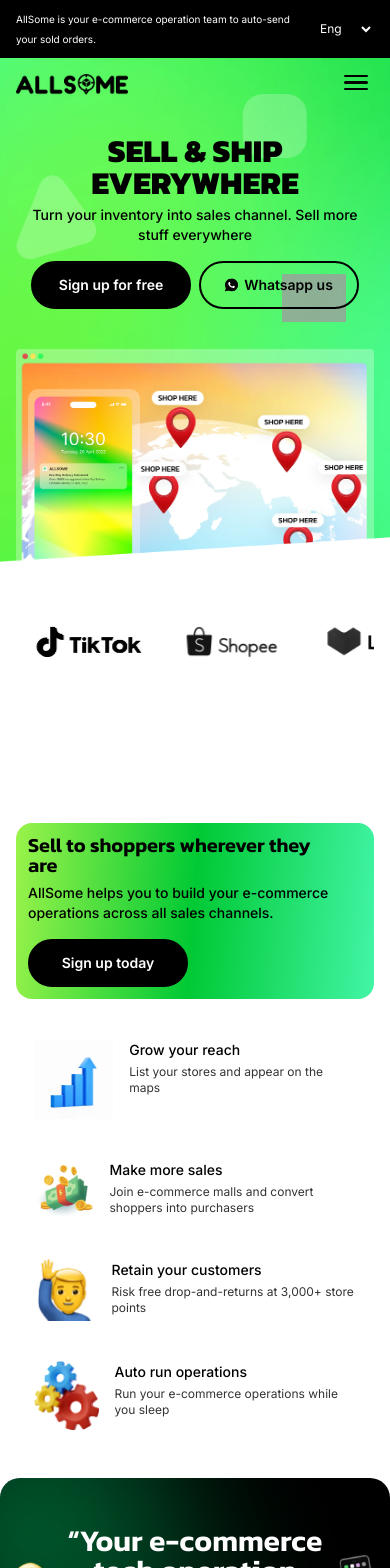
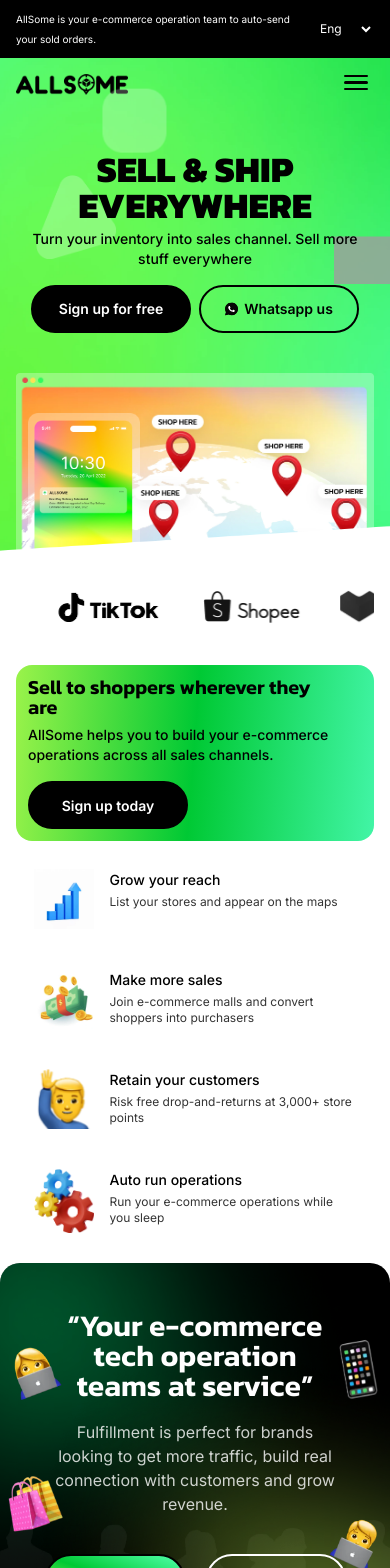
Before and after one commit to AnjaliChandaRC/allsome-next, a Next.js app: page / in a window 390 px wide. Shown: the top 1568 px of the page. Built offline with nearby package versions, Linux system fonts and the light colour scheme; grey boxes are pictures that could not be loaded.

Commit message:
responsive hero

```diff
--- a/package.json
+++ b/package.json
@@ -10,6 +10,7 @@
   },
   "dependencies": {
     "@emailjs/browser": "^4.4.1",
+    "aos": "^2.3.4",
     "jquery": "^3.7.1",
     "lucide-react": "^0.474.0",
     "next": "15.1.6",
--- a/src/app/components/Hero.jsx
+++ b/src/app/components/Hero.jsx
@@ -10,14 +10,14 @@ const Hero = () => {
     <div className='bg-hero-pattern bg-cover mx-auto bg-no-repeat bg-center flex flex-col items-center justify-center relative'>
       <Header />
       <div className="relative max-w-[1440px] w-full mx-auto">
-        <div className="container mx-auto ">
+        <div className="container mx-auto">
           <div className="flex flex-wrap">
-            <div className="lg:w-6/12 w-full lg:py-[114px] py-10 relative">
-              <Image className='absolute pointer-events-none xl:-left-32 left-0 e-commerce-box-icon max-md:top-20 xl:max-w-40 lg:max-w-32 md:max-w-24 max-w-20 opacity-80 w-full' src='/assets/images/webp/hero-ellipse-img-1.webp' width={213} height={230} alt='ellipse-img-1' />
+            <div className="lg:w-6/12 w-full lg:py-[114px] md:py-10 max-md:pt-14 max-md:pb-10 relative">
+              <Image className='absolute pointer-events-none xl:-left-32 lg:left-0 sm:left-24 left-5 e-commerce-box-icon-two max-md:top-20 xl:max-w-40 lg:max-w-32 md:max-w-24 max-w-20 opacity-80 w-full' src='/assets/images/webp/hero-ellipse-img-1.webp' width={213} height={230} alt='ellipse-img-1' />
               <Image className='absolute pointer-events-none lg:right-28 md:right-20 right-12 top-4 revolve xl:max-w-24 lg:max-w-20 max-w-16 opacity-80 w-full' src='/assets/images/webp/hero-ellipse-img-2.webp' width={213} height={230} alt='ellipse-img-1' />
               <Image className='absolute pointer-events-none lg:right-[36%] md:right-14 right-7 bottom-6 bounce xl:max-w-24 lg:max-w-20 max-w-16 opacity-80 w-full' src='/assets/images/webp/hero-ellipse-img-3.webp' width={213} height={230} alt='ellipse-img-1' />
               <div className="relative z-20">
-                <h1 className='uppercase lg:mb-2.5 mb-1.5 font-kanit max-lg:text-center max-lg:mx-auto text-black font-extrabold xl:text-custom-6xl lg:text-custom-5xl md:text-custom-4xl sm:text-custom-3xl text-custom-2xl max-w-[579px] !leading-[100%] text-start'>SELL & SHIP EVERYWHERE</h1>
+                <h1 className='uppercase lg:mb-2.5 mb-1.5 font-kanit max-lg:text-center max-lg:mx-auto text-black font-extrabold xl:text-custom-6xl lg:text-custom-5xl md:text-custom-4xl sm:text-custom-3xl text-4xl max-w-[579px] !leading-[100%] text-start'>SELL & SHIP EVERYWHERE</h1>
                 <CustomDescription styleclass="xl:mb-[34px] lg:mb-7 md:mb-5 mb-4 max-lg:text-center max-lg:mx-auto max-w-[450px] xl:!text-xl lg:!text-lg md:!text-base !text-sm" description="Turn your inventory into sales channel. Sell more stuff everywhere" />
                 <div className="flex gap-2 max-lg:justify-center">
                   <CustomButton styleclass='xl:!py-[14.5px] lg:!py-3 !py-2 xl:!px-[34.5px] !bg-black text-white hover:!bg-transparent hover:text-black' title='Sign up for free' />
@@ -27,7 +27,7 @@ const Hero = () => {
             </div>
             <div className="lg:w-6/12 w-full lg:pt-10">
               <Image className='shadow-custom-1 pointer-events-none lg:block max-lg:hidden xl:max-w-[635px] rounded-md lg:max-w-lg lg:absolute right-0' src='/assets/images/webp/hero-location-img.webp' width={635} height={543} alt='location-img' />
-              <Image className='shadow-custom-1 pointer-events-none xl:max-w-[318] lg:block max-lg:hidden rounded-[29px] lg:max-w-64 lg:absolute translate-x-8 -bottom-20 bounce-in-right' src='/assets/images/webp/hero-mobile-img.webp' width={318} height={430} alt='mobile-img' />
+              <Image className='shadow-custom-1 pointer-events-none xl:max-w-[318] lg:block max-lg:hidden rounded-[29px] lg:max-w-64 lg:absolute translate-x-8 xl:-bottom-20 -bottom-10 bounce-in-right' src='/assets/images/webp/hero-mobile-img.webp' width={318} height={430} alt='mobile-img' />
               <div className="max-lg:relative justify-center flex">
                 <Image className='max-lg:block pointer-events-none lg:hidden relative w-full max-w-2xl' src='/assets/images/webp/hero-mobile-location-img.webp' width={635} height={543} alt='location-img' />
                 <Image className='max-lg:block pointer-events-none lg:hidden w-full z-50 md:max-w-44 sm:max-w-32 max-w-28 absolute md:top-14 sm:top-12 top-10 md:left-0 sm:left-7 left-3' src='/assets/images/webp/mobile-screen-img-2.png' width={635} height={543} alt='mobile-img' />
--- a/src/app/components/IconsSlider.jsx
+++ b/src/app/components/IconsSlider.jsx
@@ -1,12 +1,20 @@
 import React from 'react'
 import CustomSlider from './common/CustomSlider'
 import { ICON_SLIDER_LIST } from '../utils/helper'
+import Image from 'next/image'
 
 const IconsSlider = () => {
   return (
-    <div className='bg-white-pattern bg-cover bg-center object-cover pt-[140px] pb-[164px] -mt-28 relative z-[50] bg-no-repeat'>
+    <div className='bg-white-pattern bg-cover bg-center object-cover xl:pt-[140px] pt-20 xl:pb-[164px] lg:pb-20 md:pb-[60px] pb-10 -mt-28 relative z-[50] bg-no-repeat'>
       <div className="container">
-        <CustomSlider dataList={ICON_SLIDER_LIST} classStyle='!gap-[39px]' customClassStyle='mr-[39px] min-w-[100px] h-auto w-auto'/>
+        <CustomSlider dataList={ICON_SLIDER_LIST} classStyle='!gap-[39px] md:!hidden max-md:!block' customClassStyle='min-w-[100px] h-auto' />
+        <div className="flex lg:gap-[39px] gap-6 justify-center items-center">
+          {ICON_SLIDER_LIST.map((obj, index) => (
+            <div key={index} className='max-md:hidden md:block'>
+              <Image className='object-cover flex' src={obj.image} width={obj.width} height={obj.height} alt='icon' />
+            </div>
+          ))}
+        </div>
       </div>
     </div>
   )
--- a/src/app/components/SellToShoppers.jsx
+++ b/src/app/components/SellToShoppers.jsx
@@ -7,7 +7,7 @@ import { SHOPPERS_CARDS_LIST } from '../utils/helper'
 
 const SellToShoppers = () => {
   return (
-    <div className='bg-cover w-full flex flex-col items-center justify-center relative xl:pb-[110px] lg:pb-[70px] max-lg:pb-12'>
+    <div className='bg-cover w-full flex flex-col items-center justify-center relative xl:pb-[110px] lg:pb-20 md:pb-[60px] pb-[30px]'>
       <div className="container mx-auto">
         <div className="flex flex-wrap justify-center items-center">
           <div className="xl:w-4/12 w-full">
@@ -17,16 +17,16 @@ const SellToShoppers = () => {
               <CustomButton styleclass='hover:!bg-transparent xl:!px-8 xl:!py-[12.5px] !bg-black hover:!text-black !text-white' title='Sign up today' />
             </div>
           </div>
-          <div className="xl:w-8/12 w-full xl:pt-0 pt-10 lg:pl-8 mx-auto max-xl:justify-center flex items-center">
+          <div className="xl:w-8/12 w-full xl:pt-0 md:pt-10 pt-7 lg:pl-8 mx-auto max-xl:justify-center flex items-center">
             <div className="flex xl:gap-x-[36px] lg:gap-x-36 md:gap-x-10 max-xl:justify-center items-center lg:gap-y-[68px] md:gap-y-14 sm:gap-y-12 gap-y-10 flex-wrap">
               {SHOPPERS_CARDS_LIST.map((item, index) => (
                 <div className="max-w-[323px] w-full gap-4 flex" key={index}>
                   <div className='w-auto'>
-                    <Image className={`lg:min-w-[80px] min-w-[60px] h-auto pointer-events-none ${index === 2 ? "min-w-[62px] max-w-[62px]" : ""}${index === 3 ? "min-w-[65px] max-w-[65px]" : ""}`} src={item.cardImg} width={item.width} height={item.height} alt={item.alt} />
+                    <Image className={`lg:min-w-[80px] sm:min-w-[60px] max-sm:!max-w-[60px] h-auto pointer-events-none ${index === 2 ? "sm:min-w-[62px] max-w-[62px]" : ""}${index === 3 ? "sm:min-w-[65px] max-w-[65px]" : ""}`} src={item.cardImg} width={item.width} height={item.height} alt={item.alt} />
                   </div>
                   <div>
                     <h4 className='font-medium lg:text-lg md:text-base text-sm mb-1 leading-[150%] text-black'>{item.title}</h4>
-                    <p className={` ${index === 1 ? "xl:min-w-[260px]" : ""}  ${index === 3 ? "xl:min-w-[260px]" : ""} text-black w-full opacity-80 lg:text-base md:text-sm text-xs`}>{item.description}</p>
+                    <p className={`${index === 0 ? "" : "xl:min-w-[260px]"} text-black w-full opacity-80 lg:text-base md:text-sm text-xs`}>{item.description}</p>
                   </div>
                 </div>
               ))}
--- a/src/app/components/common/CustomSlider.jsx
+++ b/src/app/components/common/CustomSlider.jsx
@@ -45,7 +45,7 @@ const CustomSlider = ({ dataList, classStyle = '', slidesToShow = 7, rtl = false
       {
         dataList.map((obj, index) => (
           <div key={index} className="slide-item !flex !justify-center !items-center">
-            <Image width={obj.width} height={obj.height} className={`${customClassStyle} "object-cover h-auto w-auto"`} src={obj.image} alt="img" />
+            <Image width={obj.width} height={obj.height} className={`${customClassStyle} "object-cover"`} src={obj.image} alt="img" />
           </div>
         ))
       }
--- a/src/app/globals.css
+++ b/src/app/globals.css
@@ -291,52 +291,61 @@ input[type=number] {
 
 @keyframes revolve {
   30% {
-    transform: translateY(-10px) translateX(0px);
+    transform: translateY(-30%) translateX(0%);
   }
 
   45% {
-    transform: translateY(20px) translateX(20px);
+    transform: translateY(250%) translateX(50%);
   }
 
   60% {
-    transform: translateY(-20px) translateX(-20px);
+    transform: translateY(-50%) translateX(-250%);
   }
 
   50% {
-    transform: translateY(20px) translateX(-10px);
+    transform: translateY(150%) translateX(-240%);
   }
 
   70% {
-    transform: translateY(-20px) translateX(-20px);
+    transform: translateY(-100%) translateX(-90%);
   }
 
   100% {
-    transform: translateY(0px) translateX(0px);
+    transform: translateY(0%) translateX(0%);
   }
 }
 
 .bounce {
-  animation: bounce 4s ease infinite;
+  animation: bounce 14s ease infinite;
 }
 
 @keyframes bounce {
-
-  0%,
-  20%,
-  50%,
-  80%,
+  0% {
+    transform: translate(0, 0);
+  }
+  15% {
+    transform: translate(-80%, -60%);
+  }
+  30% {
+    transform: translate(-90%, -170%);
+  }
+  45% {
+    transform: translate(200%, -100%);
+  }
+  60% {
+    transform: translate(-110%, -190%);
+  }
+  75% {
+    transform: translate(-140%, -120%);
+  }
+  90% {
+    transform: translate(-150%, -130%);
+  }
   100% {
-    transform: translateY(0);
-  }
-
-  40% {
-    transform: translateY(-30px);
-  }
-
-  60% {
-    transform: translateY(-15px);
+    transform: translate(0, 0);
   }
 }
+
 
 .change-direction {
   direction: rtl;
```
Also changed, not shown: src/app/components/common/Header.jsx (+8 -14 lines), 1 other file (tests, documents, lock files or other folders).
